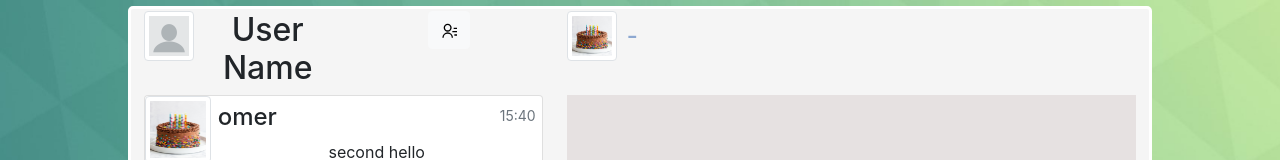
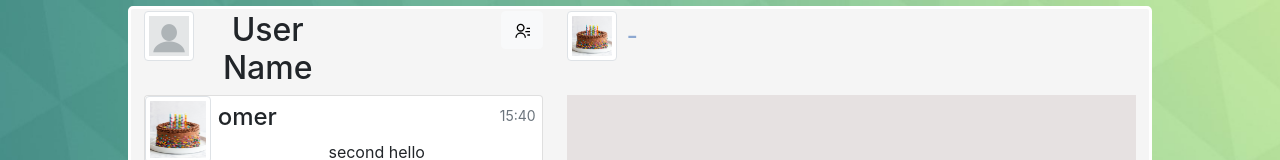
Before and after one commit to Davidkatom/MessagingApp, a React (Create React App) app in the folder whats-down/: page /chat in a window 1280 px wide. Shown: the top 160 px of the page. Built offline with nearby package versions, Linux system fonts and the light colour scheme.

Commit message:
add contact

```diff
--- a/whats-down/package.json
+++ b/whats-down/package.json
@@ -6,7 +6,10 @@
     "@testing-library/jest-dom": "^5.16.4",
     "@testing-library/react": "^13.0.1",
     "@testing-library/user-event": "^13.5.0",
+    "bootstrap": "^5.1.3",
+    "jquery": "^3.6.0",
     "react": "^18.0.0",
+    "react-bootstrap": "^2.2.3",
     "react-dom": "^18.0.0",
     "react-icons": "^4.3.1",
     "react-scripts": "^5.0.1",
--- /dev/null
+++ b/whats-down/src/components/AddNewContact.js
@@ -0,0 +1,59 @@
+import InputLine from "./InputLine"
+import $ from 'jquery';
+import Modal from 'react-bootstrap/Modal'
+import { useState } from "react";
+
+
+import { RiContactsLine } from 'react-icons/ri';
+
+
+const AddNewContact = ({ addContact }) => {
+    const [error_message, set_error_message] = useState('default');
+
+    const [show, setShow] = useState(false);
+    const handleClose = () => setShow(false);
+    const handleShow = () => setShow(true);
+
+    function validateAndAddNewContact() {
+        //loop throwe all contacts to see if already exists
+        var name = document.getElementById('new_user_name')
+        var returnVal = addContact(name.value)
+        if (returnVal === 'success') {
+            cleanAndClose()
+        } else {
+            set_error_message(returnVal)
+            document.getElementById('error_message').classList.remove('collapse');
+        }
+    }
+    function cleanAndClose() {
+        document.getElementById('new_user_name').value = ''
+        document.getElementById('error_message').classList.add('collapse');
+        handleClose()
+    }
+
+    return (
+
+        <div>
+            <button variant="primary " className="btn btn-light" title="add contact" onClick={handleShow}><RiContactsLine /></button>
+            <Modal show={show} onHide={cleanAndClose}>
+                <Modal.Header closeButton>
+                    <h4 className="modal-title">Add new contact</h4>
+                </Modal.Header>
+                <Modal.Body><InputLine label='Contact-identifier:' type='text' id='new_user_name' placeholder='Contact-identifier' />
+                <div className="align-center collapse" id="error_message">
+                    <div className="alert alert-danger" role="alert" id="alert">
+                        {error_message}
+                    </div>
+                </div>
+                </Modal.Body>
+                <Modal.Footer>
+                    <button className="btn btn-primary" onClick={() => validateAndAddNewContact()}>
+                        Add
+                    </button>
+                </Modal.Footer>
+            </Modal>
+        </div>
+    )
+}
+
+export default AddNewContact
--- a/whats-down/src/components/ChatScreen.js
+++ b/whats-down/src/components/ChatScreen.js
@@ -14,6 +14,7 @@ import TimeStempCalc from '../functions/TimeStempCalc';
 import CurrentContact from './CurrentContact';
 import VideoElm from './VideoElm';
 import SendVideo from './SendVideo';
+import AddNewContact from './AddNewContact';
 
 var checked = false
 const ChatScreen = () => {
@@ -149,7 +150,6 @@ const ChatScreen = () => {
     //update the contact list when a new message sent/recived
     const contact_chat_change = (cahnged_contact) => {
         contact_list.map((contact_item) => {
-            console.log('here')
             if (contact_item.contact_name === cahnged_contact) {
                 contact_item.last_message = (messages.length > 0 ? messages[messages.length - 1].props.text : 'empty chat')
                 contact_item.chat_history = messages
@@ -169,14 +169,26 @@ const ChatScreen = () => {
         setMessages(contact.chat_history)
     }
     //add a new contact to the contact list
-    const addContact = (args) => {
-        setContact_List([...contact_list, {
-            contact_name: args.name,
+    const addContact = (newContactName) => {
+        //check if newContactName is already in the contact list
+        if(newContactName.length <=3){ return 'Please enter a valid name'}
+        var isExists = false
+        contact_list.map((contact_item) => {
+            if (contact_item.contact_name === newContactName) {
+                isExists = true
+            }
+        })
+        if(isExists){return 'User already in contact list'}
+        let new_contact = {
+            contact_name: newContactName,
             chat_history: [],
-            last_message: args.last_message,
-            last_message_time: args.last_message_time,
-        }])
+            last_message: 'empty chat',
+            last_message_time: ''
+        }
+        setContact_List([...contact_list, new_contact])
+        return 'success'
     }
+
     return (
 
         <div className='container large'>
@@ -187,8 +199,9 @@ const ChatScreen = () => {
                             <img className="float-start img-thumbnail rounded-start right-padding-for-picture" src={require('../../src/Images/blank-profile-picture.png')} alt="user-profile-picture" />
                             <h2 className="card-title">User Name</h2>
                         </div>
-                        <div className="col-6">
-                            <button className="btn btn-light " title="add contact" onClick={() => addContact({ name: 'oo' })} ><RiContactsLine /></button>
+                        <div className="col-6 align-right">
+                            <AddNewContact addContact={addContact} />
+                            {/* <button className="btn btn-light " title="add contact" onClick={() => addContact({ name: 'oo' })} ><RiContactsLine /></button> */}
 
                         </div>
                     </div>
--- a/whats-down/src/components/ContactSide.js
+++ b/whats-down/src/components/ContactSide.js
@@ -5,7 +5,6 @@ const ContactSide = ({ args }) => {
     return (
         <div className="col-5 scrollable" >
             <div className='direction-fix'>
-                {/* <button onClick={addContact({ name: 'oo' })} >dsad</button> */}
                 {args.contact_list.map((contactIndex) => (
                     <MiniContant args={{ contact: contactIndex, selectContact: args.selectContact }} />
                 ))}
--- a/whats-down/src/components/LogIn.js
+++ b/whats-down/src/components/LogIn.js
@@ -44,7 +44,7 @@ const Login = ({ user_list, addUser, checkUser }) => {
 
 
 const logBu = function loginButton() {
-    console.log("Click")
+    // console.log("Click")
     var myCollapseS = document.getElementById('success')
     var myCollapseE = document.getElementById('error_message')
 
--- a/whats-down/src/index.css
+++ b/whats-down/src/index.css
@@ -5,6 +5,12 @@ body {
     -moz-osx-font-smoothing: grayscale;
     background-image: url("./Images/background.jpg");
     background-size: cover;
+}
+.align-right{
+    text-align: right;
+}
+.align-center{
+    text-align: center;
 }
 .right-padding-for-picture{
     margin-right: 10px;
```
Also changed, not shown: 2 other files (tests, documents, lock files or other folders).
